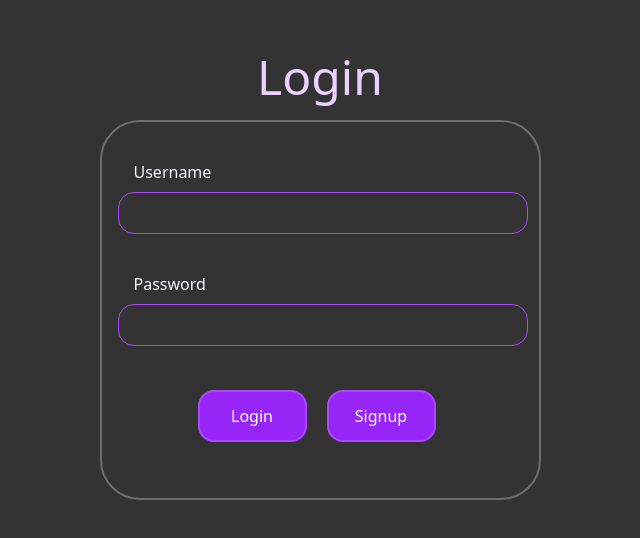
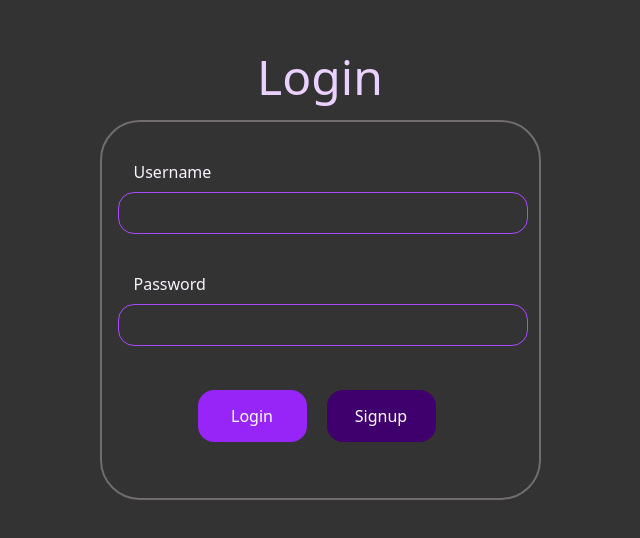
Before and after one commit to Im2rnado/within, a React (Create React App) app in the folder client/client/: page / in a window 1280 px wide. Shown: the part 126-664 px from the top of the page, without its empty margins (320-960 px from the left). Built offline with nearby package versions, Linux system fonts and the light colour scheme.

Commit message:
Css Adjustment colors and tested % but failed

```diff
--- a/client/client/src/index.css
+++ b/client/client/src/index.css
@@ -60,7 +60,7 @@ body {
 
 .login-button {
   background: linear-gradient(to right, #9825F8, #9825F8);
-  border: 2px solid #AB49FF !important;
+  border: 2px solid #9825F8 !important;
   color: #FAF4FF;
   margin-top: 44px;
   margin-left: 80px;
@@ -76,8 +76,8 @@ body {
 }
 
 .signup-button {
-  background: linear-gradient(to right, #9825F8, #9825F8);
-  border: 2px solid #AB49FF !important;
+  background: linear-gradient(to right, #3F006D, #3F006D);
+  border: 2px solid #3F006D !important;
   color: #FAF4FF;
   margin-top: 44px;
   margin-left: 20px;
```
